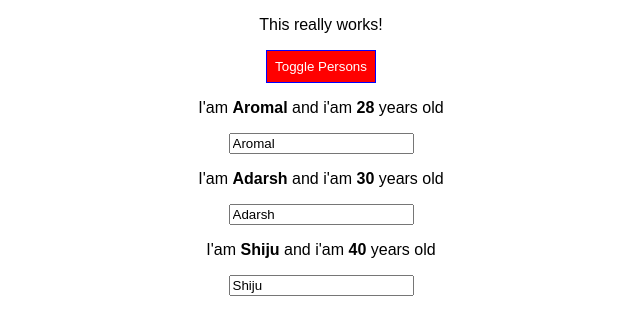
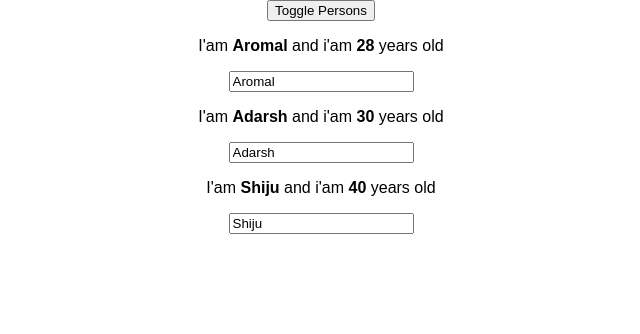
Before and after one commit to aromal-sasidharan/EXAMPLE-REACT-BASICS, a React (Create React App) app: page / in a window 1280 px wide. Shown: the top 334 px of the page, without its empty margins (319-959 px from the left). Built offline with nearby package versions, Linux system fonts and the light colour scheme.

Commit message:
radium removed

```diff
--- a/package.json
+++ b/package.json
@@ -3,7 +3,6 @@
   "version": "0.1.0",
   "private": true,
   "dependencies": {
-    "radium": "^0.24.1",
     "react": "^16.4.1",
     "react-dom": "^16.4.1",
     "react-scripts": "1.1.4"
--- a/src/App.js
+++ b/src/App.js
@@ -1,7 +1,7 @@
 import React, {Component} from 'react';
 
-import Person from './components/person/Person'
-import Radium from 'radium'
+import PersonList from './components/person/PersonList'
+import TogglePerson from './components/person/TogglePerson'
 import './App.css';
 
 
@@ -48,62 +48,19 @@ class App extends Component {
     };
 
     render() {
-        const style = {
-            backgroundColor: "green",
-            color:"white",
-            border: "1px solid blue",
-            padding:"8px",
-            cursor: "pointer",
-            ':hover':{
-                backgroundColor:"lightgreen"
-            }
-        };
-        const persons = this.state.showPersons ? (
-
-            <div>
-                {this.state.persons.map((person) => {
-                    return <Person
-                        key={person.id}
-                        name={person.name}
-                        age={person.age}
-                        onChange={(event) => this.onChangeHandler(event,person.id)}
-                        onDeleteClicked={() => {
-                            this.onPersonDelete(person.id)
-                        }}
-                    />
-                })
-                }
-            </div>
-        ) : null;
-        if (persons){
-            style.backgroundColor = "red";
-            style[':hover'] = {
-                backgroundColor:"salmon",
-                color:"black"
-            };
-        }
-        let classes  = [];
 
 
-        if (this.state.persons.length <= 2){
-            classes = ['red']
-        }
-        if (this.state.persons.length <= 1){
-            classes = ['red','bold']
-        }
-        classes = classes.join(' ');
         return (
             <div className="App">
-                <p className={classes}> This really works! </p>
-                <button
-                    style={style}
-                    onClick={this.togglePersonsList}>
-                    Toggle Persons
-                </button>
-                {persons}
+                <TogglePerson isPersonsShown={this.state.showPersons} onToggle={this.togglePersonsList}/>
+                <PersonList
+                    showPersons={this.state.showPersons}
+                    persons={this.state.persons}
+                    onChangeHandler={this.onChangeHandler}
+                    onPersonDelete={this.onPersonDelete}/>
             </div>
         );
     }
 }
 
-export default Radium(App);
+export default App;
--- a/src/components/person/Person.css
+++ b/src/components/person/Person.css
@@ -6,4 +6,12 @@
      box-shadow: 0 2px 5px black;
      padding:20px;
 
+
  }
+
+ @media (min-width:500px){
+      :local(.Person) {
+           width:450px;
+           background-color: #DDD;
+      }
+ }
--- /dev/null
+++ b/src/components/person/PersonList.js
@@ -0,0 +1,23 @@
+import React from 'react';
+import Person from './Person'
+
+const renderPerson = (props) => {
+    return props.persons.map((person) => {
+        return <Person
+            key={person.id}
+            name={person.name}
+            age={person.age}
+            onChange={(event) => props.onChangeHandler(event,person.id)}
+            onDeleteClicked={() => {
+                props.onPersonDelete(person.id)
+            }}
+        />
+    })
+};
+const PersonList = (props) => {
+  return (
+      (props.showPersons) ? <div>{renderPerson(props)}</div> : null
+  );
+};
+
+export default PersonList;
--- /dev/null
+++ b/src/components/person/TogglePerson.css
@@ -0,0 +1,15 @@
+:local(.TogglePerson){
+
+    background: green;
+    color:white;
+    border:1px solid blue;
+    padding:8px;
+    cursor: pointer;
+}
+
+
+
+:local(.TogglePerson:hover){
+
+    background:lightgreen;
+}
--- /dev/null
+++ b/src/components/person/TogglePerson.js
@@ -0,0 +1,30 @@
+import React from 'react'
+import Radium from 'radium'
+import styles from './TogglePerson.css'
+const TogglePerson = (props) => {
+
+
+
+
+    if (props.isPersonsShown){
+        // style.backgroundColor = "red";
+        // style[":hover"] = {
+        //     backgroundColor : "salmon",
+        //     color:"black"
+        // }
+
+    }
+
+    return(
+        <button
+            className={styles.TogglePerson}
+            onClick={props.onToggle}>
+            Toggle Persons
+        </button>
+    )
+
+};
+
+
+
+export default Radium(TogglePerson);
--- a/src/index.js
+++ b/src/index.js
@@ -1,8 +1,10 @@
 import React from 'react';
 import ReactDOM from 'react-dom';
+import registerServiceWorker from './registerServiceWorker';
+
+
 import './index.css';
 import MyApp from './App';
-import registerServiceWorker from './registerServiceWorker';
 
 ReactDOM.render(<MyApp />, document.getElementById('root'));
 registerServiceWorker();
```
Also changed, not shown: 1 other file (tests, documents, lock files or other folders).
